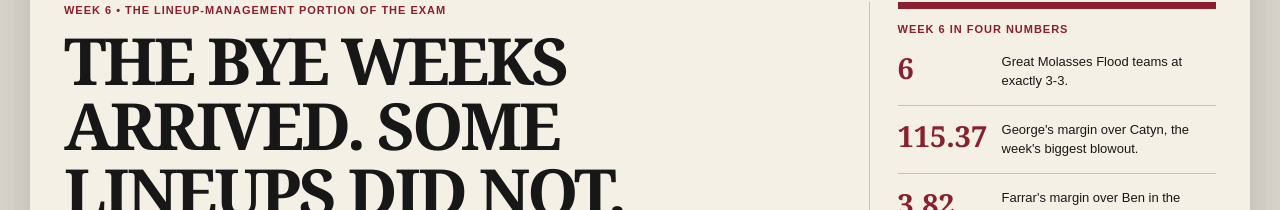
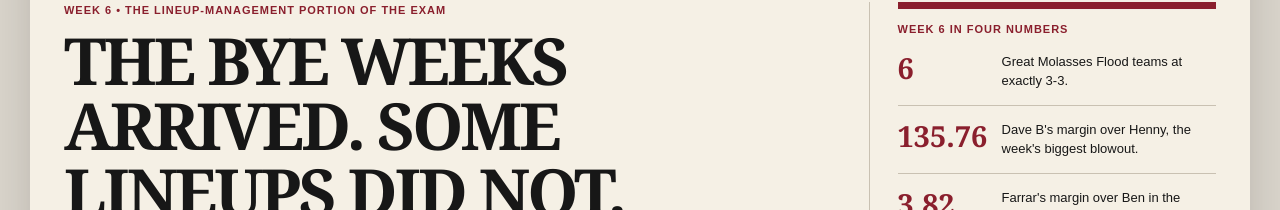
Before and after one commit to PlatypusKing89/gotham-gazette, a Next.js app: page / in a window 1280 px wide. Shown: the part 417-627 px from the top of the page. Built offline with nearby package versions, Linux system fonts and the light colour scheme.

Commit message:
Correct Week 6 largest margin

```diff
--- a/app/page.js
+++ b/app/page.js
@@ -6,11 +6,21 @@ export const metadata = {
   alternates: { canonical: "https://www.gothamgazette.fans/" },
 };
 
+const correctedWeek6Html = week6Html
+  .replace(
+    '<div class="statrow"><b>115.37</b><span>George\'s margin over Catyn, the week\'s biggest blowout.</span></div>',
+    '<div class="statrow"><b>135.76</b><span>Dave B\'s margin over Henny, the week\'s biggest blowout.</span></div>'
+  )
+  .replace(
+    "the week's closest game was 3.82, and the largest margin was 115.37.",
+    "the week's closest game was 3.82, and the largest margin was 135.76."
+  );
+
 export default function Page() {
   return (
     <>
       <style dangerouslySetInnerHTML={{ __html: week6Css }} />
-      <div dangerouslySetInnerHTML={{ __html: week6Html }} />
+      <div dangerouslySetInnerHTML={{ __html: correctedWeek6Html }} />
     </>
   );
 }
```
Also changed, not shown: app/issues/2026/week-6/page.js (+11 -1 lines).
